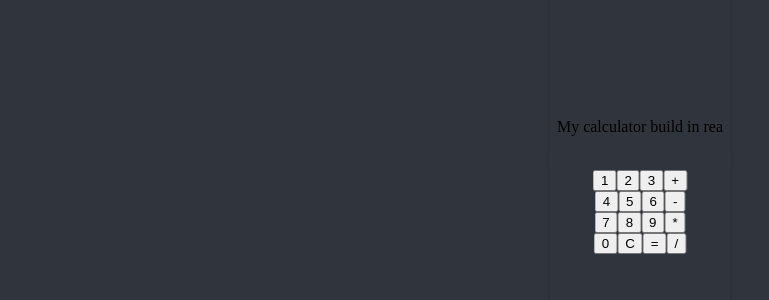
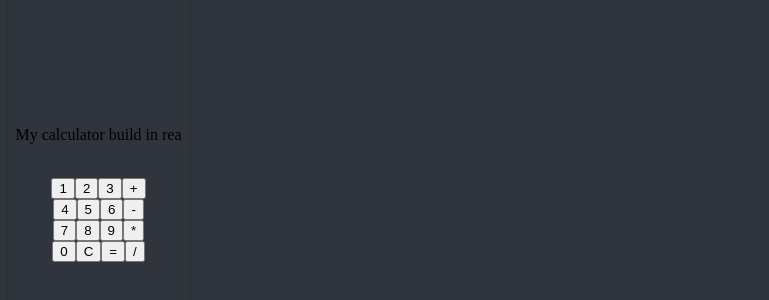
Before and after one commit to rens20/calculators, a React (Vite) app: page / in a window 1280 px wide. Shown: the part 222-522 px from the top of the page, without its empty margins (0-769 px from the left). Built offline with nearby package versions, Linux system fonts and the light colour scheme.

Commit message:
Update App.css
Signed-off-by: wasieDev <127023454+rens20@users.noreply.github.com>

```diff
--- a/src/App.css
+++ b/src/App.css
@@ -15,10 +15,7 @@ body {
   align-items: center;
   justify-content: center;
   animation: background-pulse 2s ease-in-out infinite;
-  position: fixed;
-  top: 50%;
-  left: 50%;
-  transform: translate(-50%, -50%);
+  position:fixed;
 }
 
 @media (max-width: 968px) {
```
